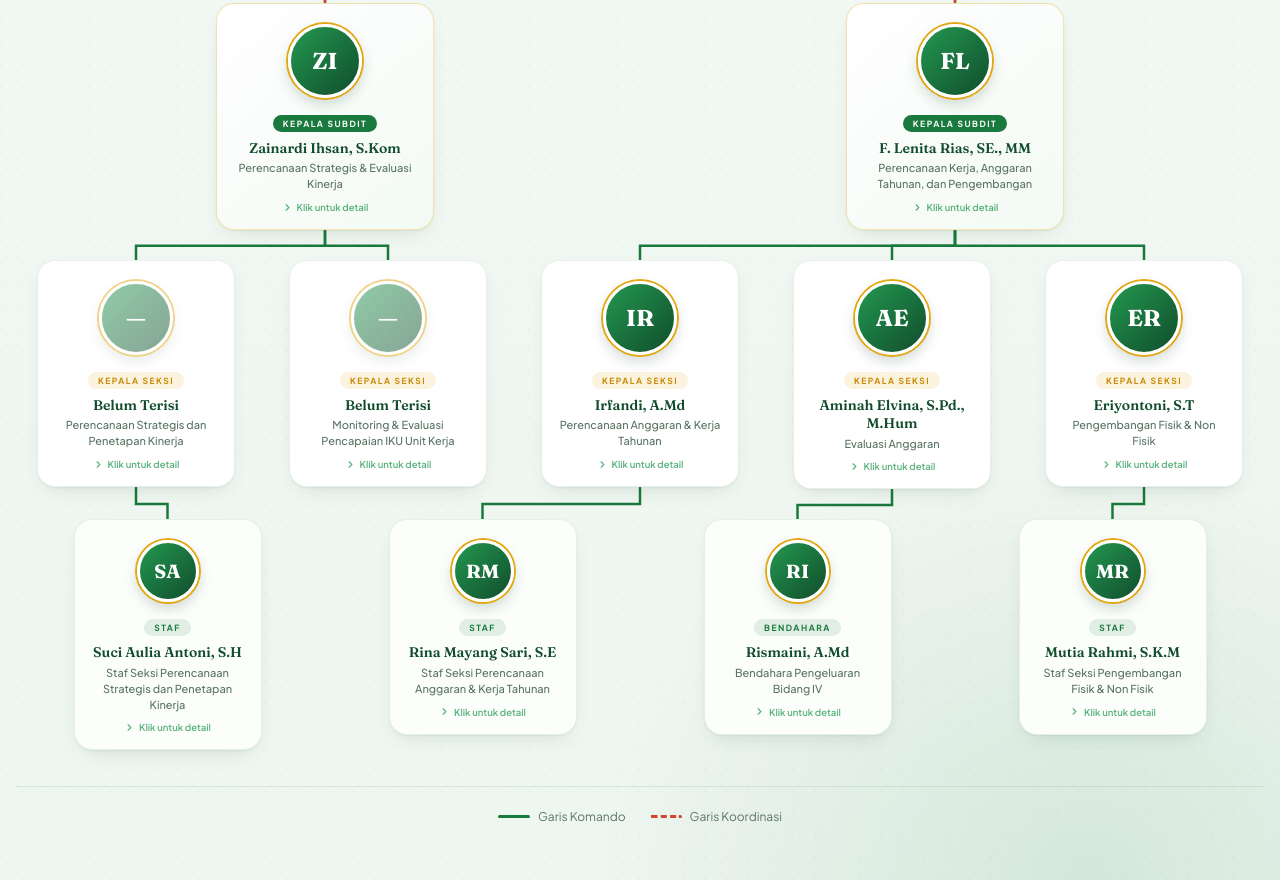
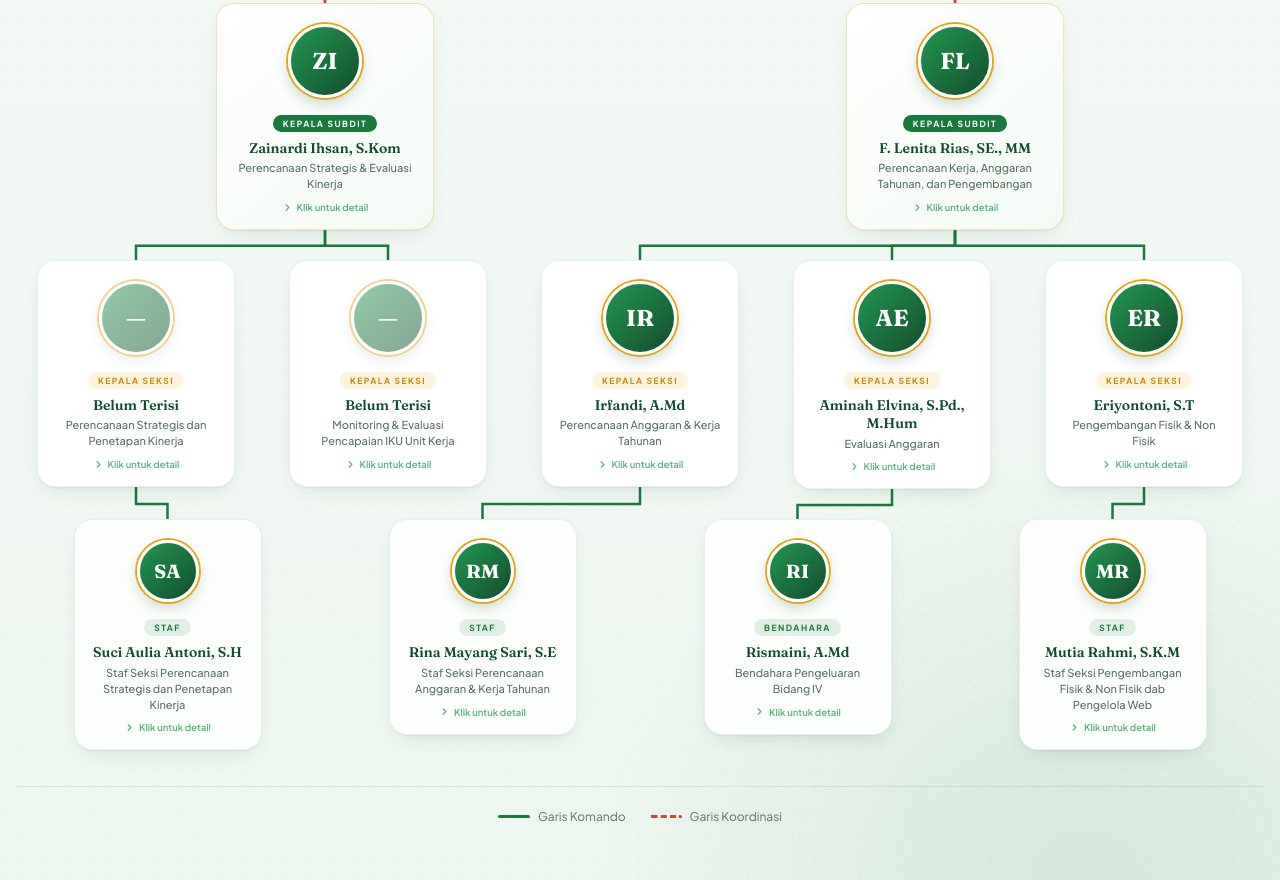
Before and after one commit to sereidn-bot/struktur-ditrenbang, a plain HTML site: page index.html in a window 1280 px wide. Shown: the part 574-1454 px from the top of the page. Drawn offline with Linux system fonts and the light colour scheme.

Commit message:
Update index.html

```diff
--- a/index.html
+++ b/index.html
@@ -457,7 +457,7 @@
                 <div class="so-photo"><span class="ini">MR</span><img src="foto/mutia-rahmi.jpg" alt="Mutia Rahmi" onerror="this.style.display='none'"></div>
                 <span class="so-badge">Staf</span>
                 <h3 class="so-name">Mutia Rahmi, S.K.M</h3>
-                <p class="so-role">Staf Seksi Pengembangan Fisik &amp; Non Fisik</p>
+                <p class="so-role">Staf Seksi Pengembangan Fisik &amp; Non Fisik dab Pengelola Web</p>
                 <div class="so-tap"><svg viewBox="0 0 24 24" fill="none" stroke="currentColor" stroke-width="2.5"><path d="M9 18l6-6-6-6" stroke-linecap="round" stroke-linejoin="round"/></svg>Klik untuk detail</div>
               </div>
             </div>
```
